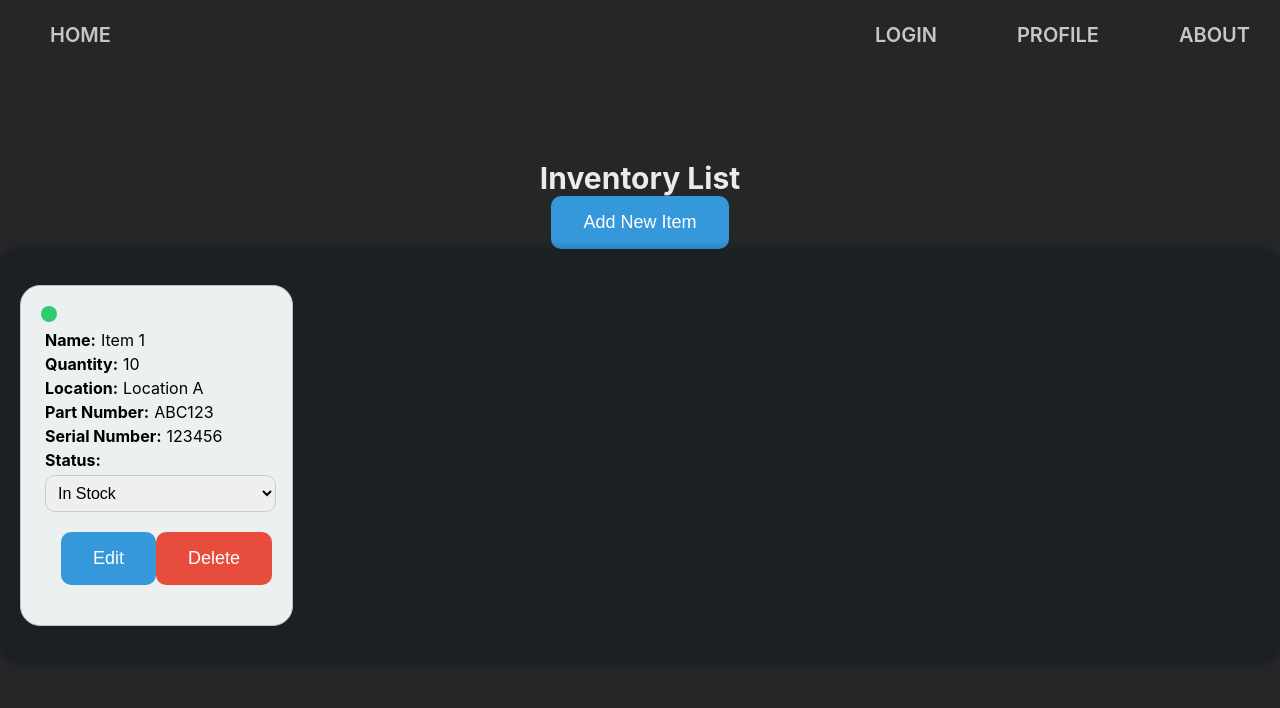
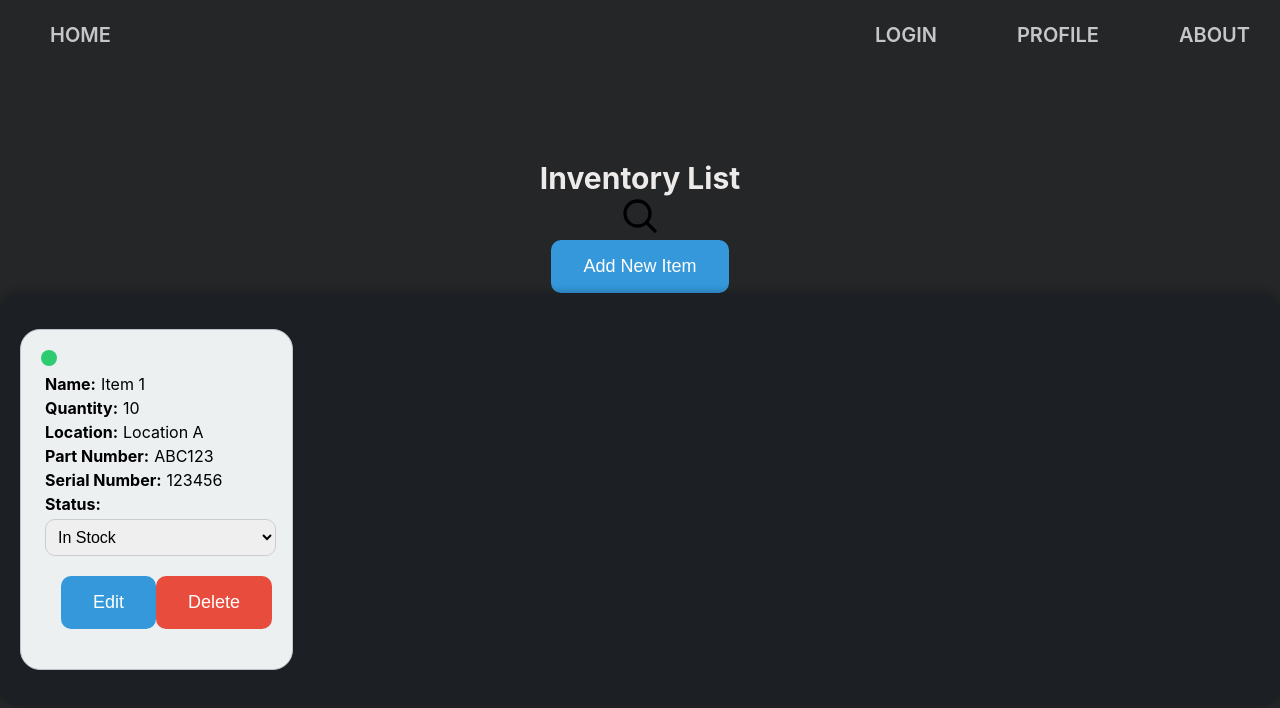
Before and after one commit to ozalboher/IntegratorPortal, a React (Create React App) app in the folder my-app/: page /inventory-list in a window 1280 px wide. Shown: the top 708 px of the page. Built offline with nearby package versions, Linux system fonts and the light colour scheme.

Commit message:
searchbar component for Inventory page

```diff
--- /dev/null
+++ b/my-app/src/Components/SearchBar/SearchBar.css
@@ -0,0 +1,24 @@
+.search-container {
+    display: flex;
+    align-items: center;
+    transition: all 0.7s ease-in-out;
+  }
+
+  .search-icon {
+    cursor: pointer;
+    color: white;
+    width: '80px';
+    height: '80px';
+  }
+
+  .search-bar {
+    width:0px;
+    overflow: hidden;
+    display: none;
+    transition: width 0.7s ease-in-out;
+  }
+
+  .expanded {
+    width: 200px; /* You can adjust the width as needed */
+    display: inline-flex;
+  }
--- /dev/null
+++ b/my-app/src/Components/SearchBar/SearchBar.jsx
@@ -0,0 +1,29 @@
+import React, { useState } from 'react';
+import { ReactComponent as Icon } from '../../Assets/search-icon.svg';
+import './SearchBar.css'; // Don't forget to create the corresponding CSS file
+
+export const SearchBar = () => {
+  const [isExpanded, setIsExpanded] = useState(false);
+
+  const toggleSearchBar = () => {
+    setIsExpanded(!isExpanded);
+  };
+  const iconStyles = {
+    color: 'white',
+    width: '40px',
+    height: '40px',
+  };
+
+  return (
+    <div className={`search-container ${isExpanded ? 'expanded' : ''}`}>
+      <div className="search-icon" onClick={toggleSearchBar}>
+      <Icon style={iconStyles} />
+      </div>
+      <input
+        type="text"
+        className={`search-bar ${isExpanded ? 'expanded' : ''}`}
+        placeholder="Search..."
+      />
+    </div>
+  );
+};
--- a/my-app/src/Views/InventoryList/InventoryList.jsx
+++ b/my-app/src/Views/InventoryList/InventoryList.jsx
@@ -1,5 +1,6 @@
 // src/components/InventoryList.js
 import React, { useState } from "react";
+import { SearchBar } from "../../Components/SearchBar/SearchBar";
 import { v4 as uuidv4 } from "uuid";
 import "./InventoryList.css";
 
@@ -99,6 +100,7 @@ export const InventoryList = () => {
     <>
       <div className="page-content">
         <h1 className="inventory-title">Inventory List</h1>
+        <SearchBar/>
         <button className="general-btn" onClick={handleAddNewItem}>
           Add New Item
         </button>
```
Also changed, not shown: my-app/src/Assets/search-icon.svg (added).
